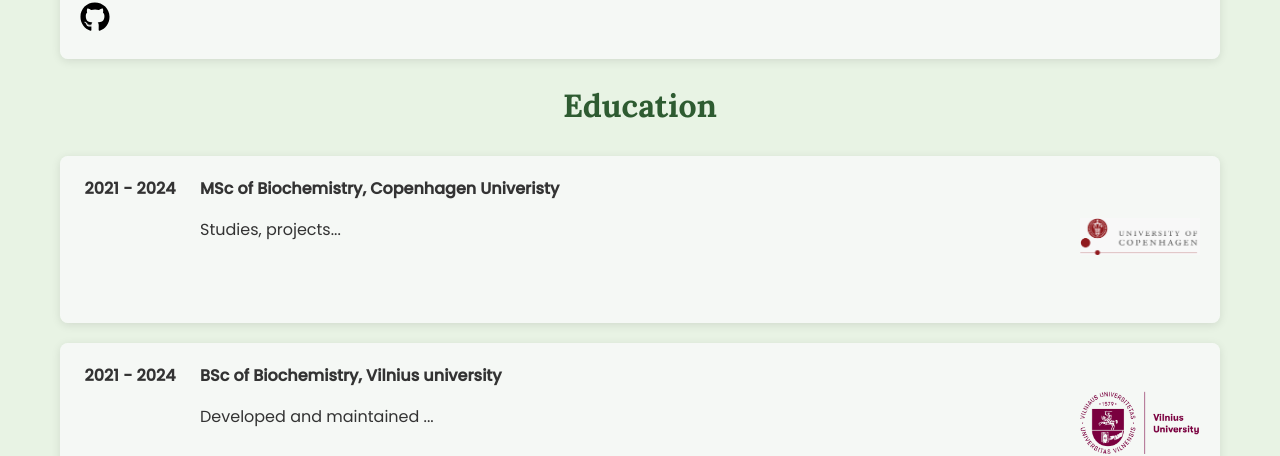
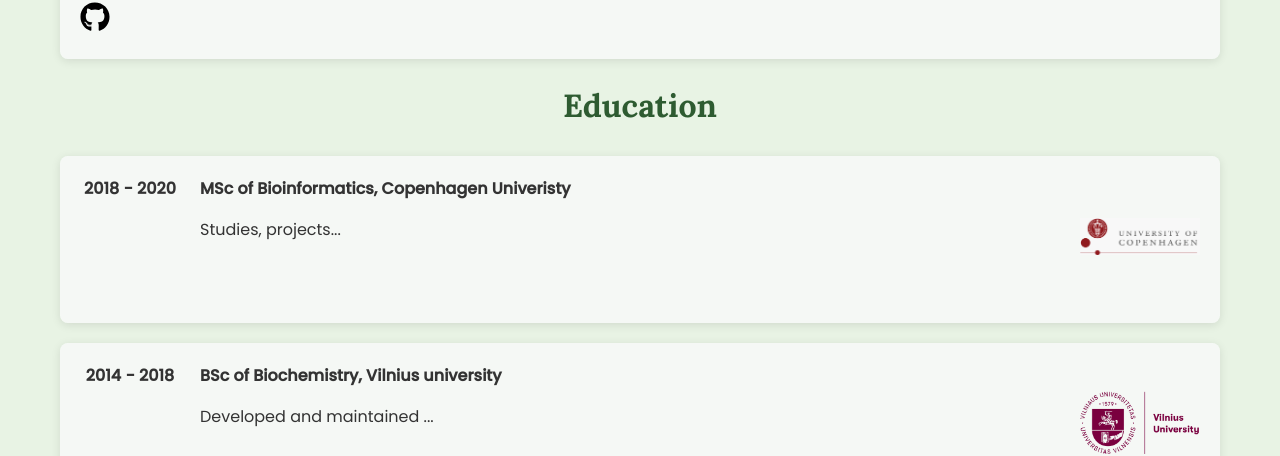
Before and after one commit to pusilvija/portfolio, a React (Create React App) app: page / in a window 1280 px wide. Shown: the part 1663-2119 px from the top of the page. Built offline with nearby package versions, Linux system fonts and the light colour scheme.

Commit message:
fixed years

```diff
--- a/src/components/Projects.js
+++ b/src/components/Projects.js
@@ -69,9 +69,9 @@ function Projects() {
       <h2>Education</h2>
 
       <div className="project">
-        <div className="project-year">2021 - 2024</div>
+        <div className="project-year">2018 - 2020</div>
         <div className="project-details">
-          <strong>MSc of Biochemistry, Copenhagen Univeristy</strong>
+          <strong>MSc of Bioinformatics, Copenhagen Univeristy</strong>
           <p>Studies, projects...</p>
         </div>
         <div className='project-logo'>
@@ -84,7 +84,7 @@ function Projects() {
       </div>
 
       <div className="project">
-        <div className="project-year">2021 - 2024</div>
+        <div className="project-year">2014 - 2018</div>
         <div className="project-details">
           <strong>BSc of Biochemistry, Vilnius university</strong>
           <p>Developed and maintained ...</p>
```
